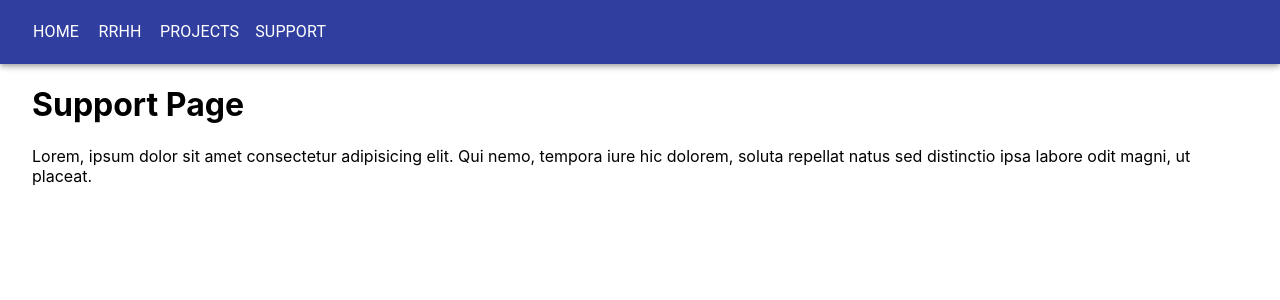
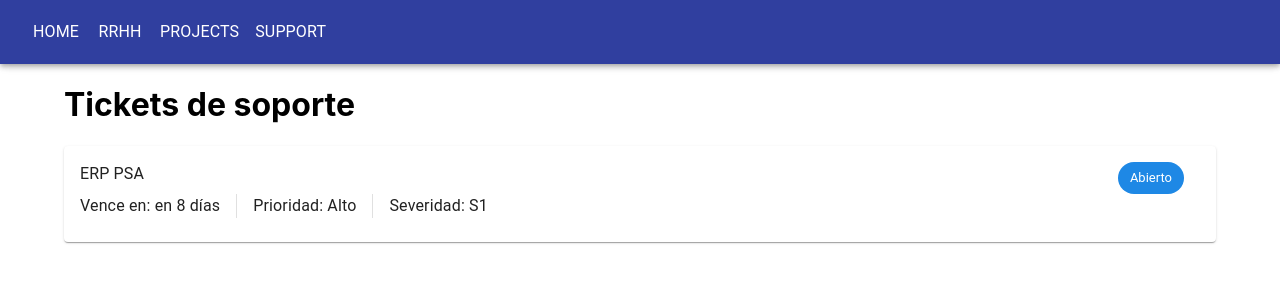
Before and after one commit to n-zu/aninfo_tribu_1_2022_1c, a Next.js app: page /support in a window 1280 px wide. Shown: the top 300 px of the page. Built offline with nearby package versions, Linux system fonts and the light colour scheme.

Commit message:
first version of tickets

```diff
--- a/src/pages/support/index.tsx
+++ b/src/pages/support/index.tsx
@@ -1,15 +1,70 @@
+import { Card, CardContent, Chip, Divider, Stack, Typography, colors, Box, Container, Link } from "@mui/material";
 import type { NextPage } from "next";
+import NextLink, { LinkProps } from "next/link"
+import dayjs from "dayjs";
+import es from "dayjs/locale/es"
+import relativeTime from "dayjs/plugin/relativeTime"
+import React from "react";
+
+type TicketSummary = {
+  id: number,
+  title: String,
+  priority: String,
+  severity: String,
+  expiration: dayjs.Dayjs,
+}
+
+const tickets: TicketSummary[] = [
+  {
+    id: 1,
+    title: "ERP PSA",
+    expiration: dayjs("2022-6-18").locale(es),
+    priority: "Alto",
+    severity: "S1"
+  }
+];
+
+dayjs.extend(relativeTime)
+
+const CustomNextLink = ({ href, content }: { href: string, content: any }) => (
+  <NextLink href={href} passHref>
+    <Link
+      underline="hover"
+      color="inherit"
+    >
+      {content}
+    </Link>
+  </NextLink>
+)
+
+const TicketCard = ({ id, title, expiration, priority, severity }: TicketSummary) => (
+  <Card>
+    <CardContent>
+      <Box sx={{ paddingRight: "1em" }}>
+        <Stack direction="row" justifyContent="space-between">
+          <Typography>{title}</Typography>
+          <Chip label="Abierto" sx={{ backgroundColor: colors.blue[600], color: "white" }} />
+        </Stack>
+      </Box>
+
+      <Stack direction="row" spacing={2} divider={<Divider orientation="vertical" flexItem />}>
+        <Typography>Vence en: {expiration.fromNow()}</Typography>
+        <Typography>Prioridad: {priority}</Typography>
+        <Typography>Severidad: {severity}</Typography>
+      </Stack>
+    </CardContent>
+  </Card>
+)
 
 const Home: NextPage = () => {
+
   return (
-    <div className="page">
-      <h1>Support Page</h1>
-      <p>
-        Lorem, ipsum dolor sit amet consectetur adipisicing elit. Qui nemo,
-        tempora iure hic dolorem, soluta repellat natus sed distinctio ipsa
-        labore odit magni, ut placeat.
-      </p>
-    </div>
+    <Container className="page">
+      <h1>Tickets de soporte</h1>
+      {tickets.map((ticket) =>
+        <TicketCard key={ticket.id} {...ticket} />
+      )}
+    </Container >
   );
 };
 
```
